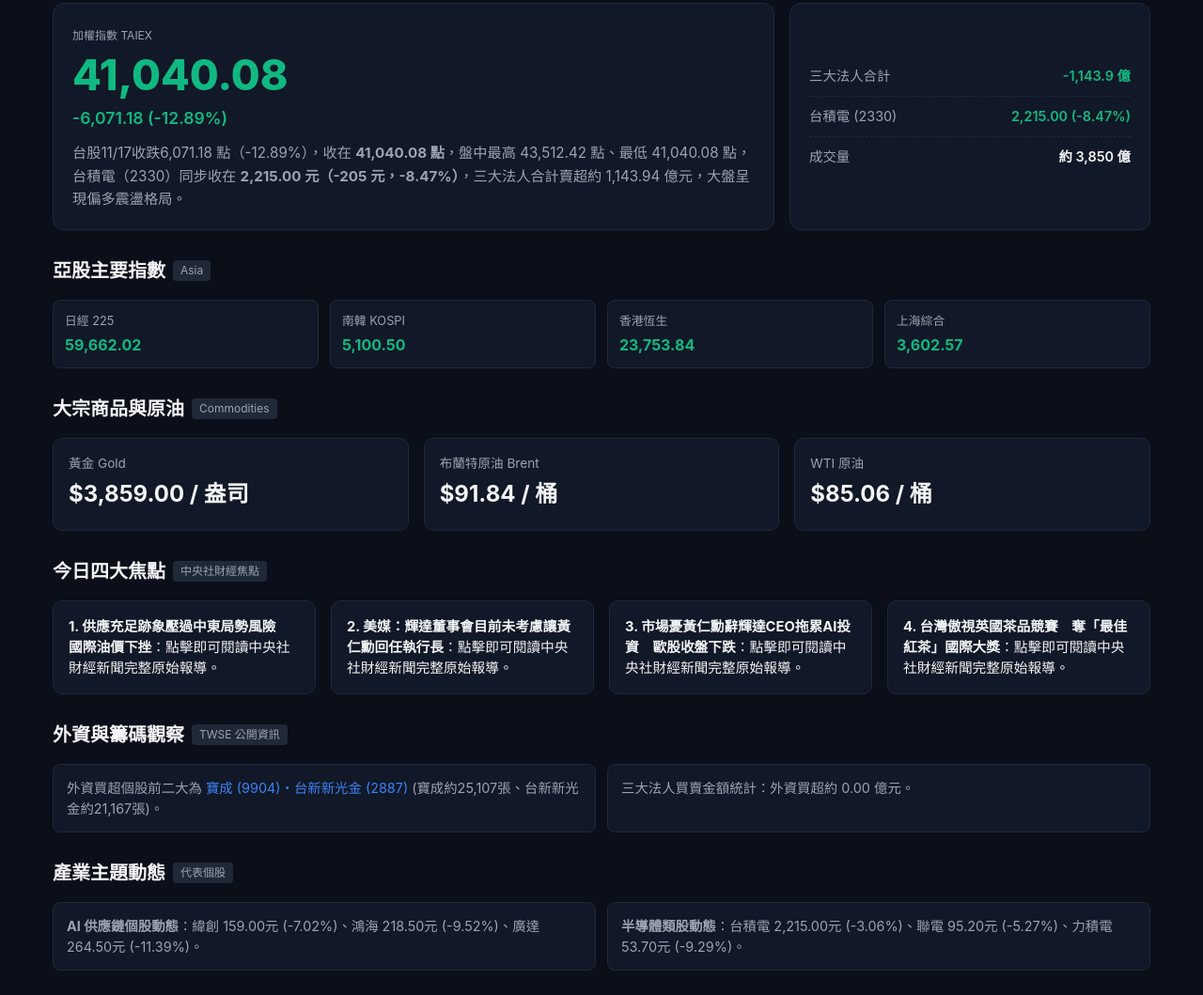
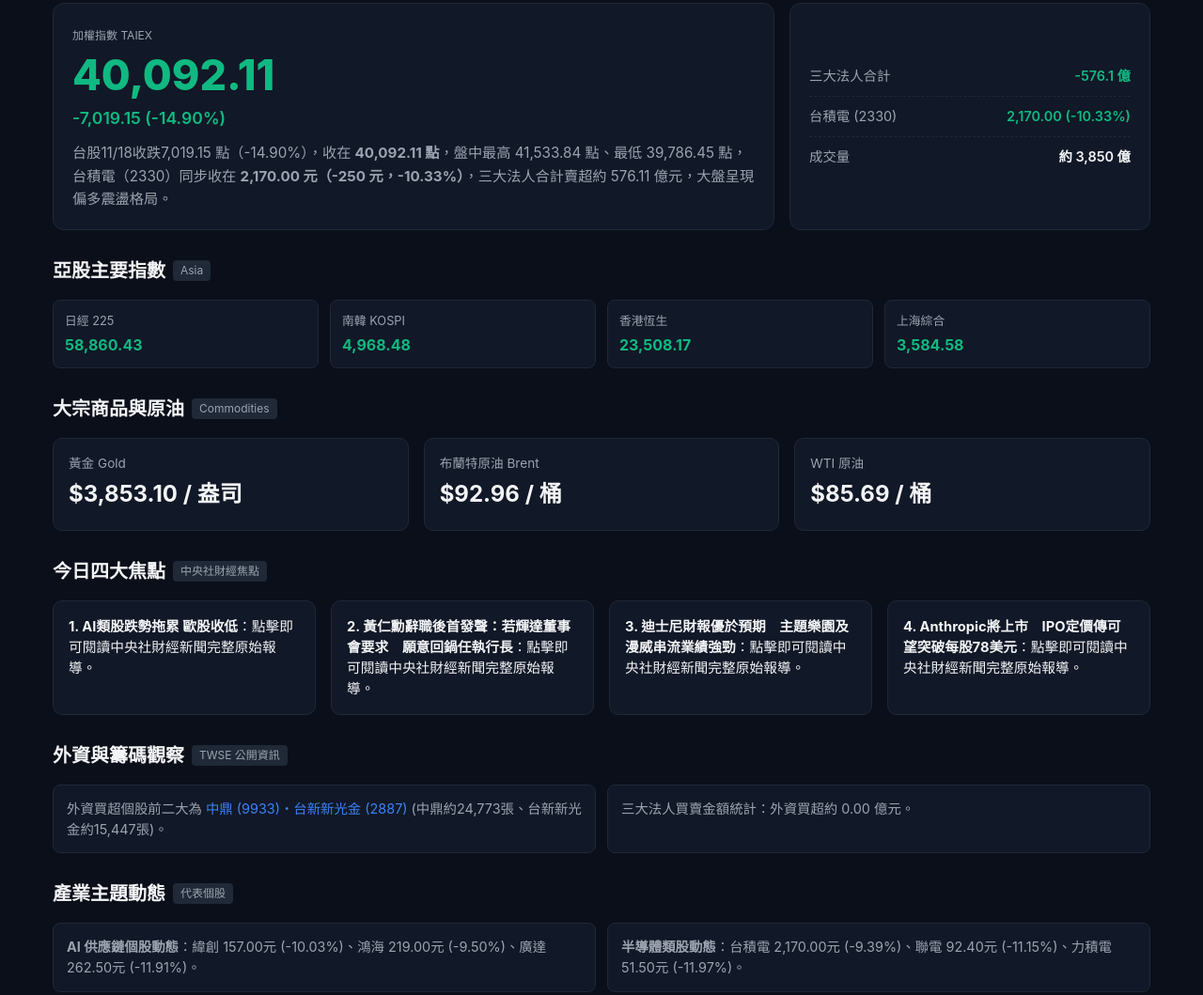
Before and after one commit to ViolaTu/market-pulse, a plain HTML site: page index.html in a window 1280 px wide. Shown: the part 310-1369 px from the top of the page at 94% size. Drawn offline with Linux system fonts and the light colour scheme.

Commit message:
chore: auto-update market pulse data [skip ci]

```diff
--- a/index.html
+++ b/index.html
@@ -298,10 +298,10 @@
       <span class="tag" style="font-size:0.75rem; color:var(--text-secondary);">加權指數 TAIEX</span>
 
       <!-- AUTO:TW_HERO:START -->
-  <div class="tw-bignum" style="color:var(--down-green)">41,040.08</div>
-  <div class="tw-sub" style="color:var(--down-green)">-6,071.18 (-12.89%)</div>
+  <div class="tw-bignum" style="color:var(--down-green)">40,092.11</div>
+  <div class="tw-sub" style="color:var(--down-green)">-7,019.15 (-14.90%)</div>
   <div class="tw-desc">
-    台股11/17收跌6,071.18 點（-12.89%），收在 <b>41,040.08 點</b>，盤中最高 43,512.42 點、最低 41,040.08 點，台積電（2330）同步收在 <b>2,215.00 元（-205 元，-8.47%）</b>，三大法人合計賣超約 1,143.94 億元，大盤呈現偏多震盪格局。
+    台股11/18收跌7,019.15 點（-14.90%），收在 <b>40,092.11 點</b>，盤中最高 41,533.84 點、最低 39,786.45 點，台積電（2330）同步收在 <b>2,170.00 元（-250 元，-10.33%）</b>，三大法人合計賣超約 576.11 億元，大盤呈現偏多震盪格局。
   </div>
 <!-- AUTO:TW_HERO:END -->
 
@@ -310,8 +310,8 @@
     <div class="card" style="display:flex; flex-direction:column; justify-content:center;">
 
       <!-- AUTO:TW_FACTS:START -->
-  <div class="tw-fact"><span class="lbl">三大法人合計</span><span class="val" style="color:var(--down-green)">-1,143.9 億</span></div>
-  <div class="tw-fact"><span class="lbl">台積電 (2330)</span><span class="val" style="color:var(--down-green)">2,215.00 (-8.47%)</span></div>
+  <div class="tw-fact"><span class="lbl">三大法人合計</span><span class="val" style="color:var(--down-green)">-576.1 億</span></div>
+  <div class="tw-fact"><span class="lbl">台積電 (2330)</span><span class="val" style="color:var(--down-green)">2,170.00 (-10.33%)</span></div>
   <div class="tw-fact"><span class="lbl">成交量</span><span class="val">約 3,850 億</span></div>
 <!-- AUTO:TW_FACTS:END -->
 
@@ -325,10 +325,10 @@
   </div>
   <div class="asia-strip">
     <!-- AUTO:ASIA_STRIP:START -->
-  <div class="asia-chip"><div class="n">日經 225</div><div class="v" style="color:var(--down-green)">59,662.02</div></div>
-  <div class="asia-chip"><div class="n">南韓 KOSPI</div><div class="v" style="color:var(--down-green)">5,100.50</div></div>
-  <div class="asia-chip"><div class="n">香港恆生</div><div class="v" style="color:var(--down-green)">23,753.84</div></div>
-  <div class="asia-chip"><div class="n">上海綜合</div><div class="v" style="color:var(--down-green)">3,602.57</div></div>
+  <div class="asia-chip"><div class="n">日經 225</div><div class="v" style="color:var(--down-green)">58,860.43</div></div>
+  <div class="asia-chip"><div class="n">南韓 KOSPI</div><div class="v" style="color:var(--down-green)">4,968.48</div></div>
+  <div class="asia-chip"><div class="n">香港恆生</div><div class="v" style="color:var(--down-green)">23,508.17</div></div>
+  <div class="asia-chip"><div class="n">上海綜合</div><div class="v" style="color:var(--down-green)">3,584.58</div></div>
 <!-- AUTO:ASIA_STRIP:END -->
   </div>
 
@@ -341,15 +341,15 @@
     <!-- AUTO:COMMOD_GRID:START -->
   <div class="commod-card">
     <div class="n">黃金 Gold</div>
-    <div class="v">$3,859.00 / 盎司</div>
+    <div class="v">$3,853.10 / 盎司</div>
   </div>
   <div class="commod-card">
     <div class="n">布蘭特原油 Brent</div>
-    <div class="v">$91.84 / 桶</div>
+    <div class="v">$92.96 / 桶</div>
   </div>
   <div class="commod-card">
     <div class="n">WTI 原油</div>
-    <div class="v">$85.06 / 桶</div>
+    <div class="v">$85.69 / 桶</div>
   </div>
 <!-- AUTO:COMMOD_GRID:END -->
   </div>
@@ -362,23 +362,23 @@
   <div class="stories-grid">
     <!-- AUTO:FOCUS_STORIES:START -->
   <div class="story-card">
-    <a href="https://www.cna.com.tw/news/afe/202611170008.aspx" target="_blank" rel="noopener" style="text-decoration: none; color: inherit; display: block;">
-      <p><b>1. 供應充足跡象壓過中東局勢風險　國際油價下挫</b>：點擊即可閱讀中央社財經新聞完整原始報導。</p>
+    <a href="https://www.cna.com.tw/news/afe/202611180004.aspx" target="_blank" rel="noopener" style="text-decoration: none; color: inherit; display: block;">
+      <p><b>1. AI類股跌勢拖累 歐股收低</b>：點擊即可閱讀中央社財經新聞完整原始報導。</p>
     </a>
   </div>
   <div class="story-card">
-    <a href="https://www.cna.com.tw/news/aopl/202611170006.aspx" target="_blank" rel="noopener" style="text-decoration: none; color: inherit; display: block;">
-      <p><b>2. 美媒：輝達董事會目前未考慮讓黃仁勳回任執行長</b>：點擊即可閱讀中央社財經新聞完整原始報導。</p>
+    <a href="https://www.cna.com.tw/news/aopl/202611180003.aspx" target="_blank" rel="noopener" style="text-decoration: none; color: inherit; display: block;">
+      <p><b>2. 黃仁勳辭職後首發聲：若輝達董事會要求　願意回鍋任執行長</b>：點擊即可閱讀中央社財經新聞完整原始報導。</p>
     </a>
   </div>
   <div class="story-card">
-    <a href="https://www.cna.com.tw/news/afe/202611170003.aspx" target="_blank" rel="noopener" style="text-decoration: none; color: inherit; display: block;">
-      <p><b>3. 市場憂黃仁勳辭輝達CEO拖累AI投資　歐股收盤下跌</b>：點擊即可閱讀中央社財經新聞完整原始報導。</p>
+    <a href="https://www.cna.com.tw/news/aopl/202611170340.aspx" target="_blank" rel="noopener" style="text-decoration: none; color: inherit; display: block;">
+      <p><b>3. 迪士尼財報優於預期　主題樂園及漫威串流業績強勁</b>：點擊即可閱讀中央社財經新聞完整原始報導。</p>
     </a>
   </div>
   <div class="story-card">
-    <a href="https://www.cna.com.tw/news/ahel/202611160301.aspx" target="_blank" rel="noopener" style="text-decoration: none; color: inherit; display: block;">
-      <p><b>4. 台灣傲視英國茶品競賽　奪「最佳紅茶」國際大獎</b>：點擊即可閱讀中央社財經新聞完整原始報導。</p>
+    <a href="https://www.cna.com.tw/news/aopl/202611170336.aspx" target="_blank" rel="noopener" style="text-decoration: none; color: inherit; display: block;">
+      <p><b>4. Anthropic將上市　IPO定價傳可望突破每股78美元</b>：點擊即可閱讀中央社財經新聞完整原始報導。</p>
     </a>
   </div>
 <!-- AUTO:FOCUS_STORIES:END -->
@@ -392,7 +392,7 @@
   <div class="watch-grid">
     <!-- AUTO:WATCH_FLOW:START -->
   <div class="watch-card">
-    <p>外資買超個股前二大為 <a href="https://www.twse.com.tw/zh/trading/foreign/t86.html" target="_blank" style="color: var(--accent-blue); text-decoration: none;">寶成 (9904)・台新新光金 (2887)</a> (寶成約25,107張、台新新光金約21,167張)。</p>
+    <p>外資買超個股前二大為 <a href="https://www.twse.com.tw/zh/trading/foreign/t86.html" target="_blank" style="color: var(--accent-blue); text-decoration: none;">中鼎 (9933)・台新新光金 (2887)</a> (中鼎約24,773張、台新新光金約15,447張)。</p>
   </div>
   <div class="watch-card">
     <p><a href="https://www.twse.com.tw/zh/trading/foreign/bfi82u.html" target="_blank" style="color: inherit; text-decoration: none;">三大法人買賣金額統計：外資買超約 0.00 億元。</a></p>
@@ -408,10 +408,10 @@
   <div class="watch-grid">
     <!-- AUTO:WATCH_SECTOR:START -->
   <div class="watch-card">
-    <p><b>AI 供應鏈個股動態</b>：緯創 159.00元 (-7.02%)、鴻海 218.50元 (-9.52%)、廣達 264.50元 (-11.39%)。</p>
+    <p><b>AI 供應鏈個股動態</b>：緯創 157.00元 (-10.03%)、鴻海 219.00元 (-9.50%)、廣達 262.50元 (-11.91%)。</p>
   </div>
   <div class="watch-card">
-    <p><b>半導體類股動態</b>：台積電 2,215.00元 (-3.06%)、聯電 95.20元 (-5.27%)、力積電 53.70元 (-9.29%)。</p>
+    <p><b>半導體類股動態</b>：台積電 2,170.00元 (-9.39%)、聯電 92.40元 (-11.15%)、力積電 51.50元 (-11.97%)。</p>
   </div>
 <!-- AUTO:WATCH_SECTOR:END -->
   </div>
```
